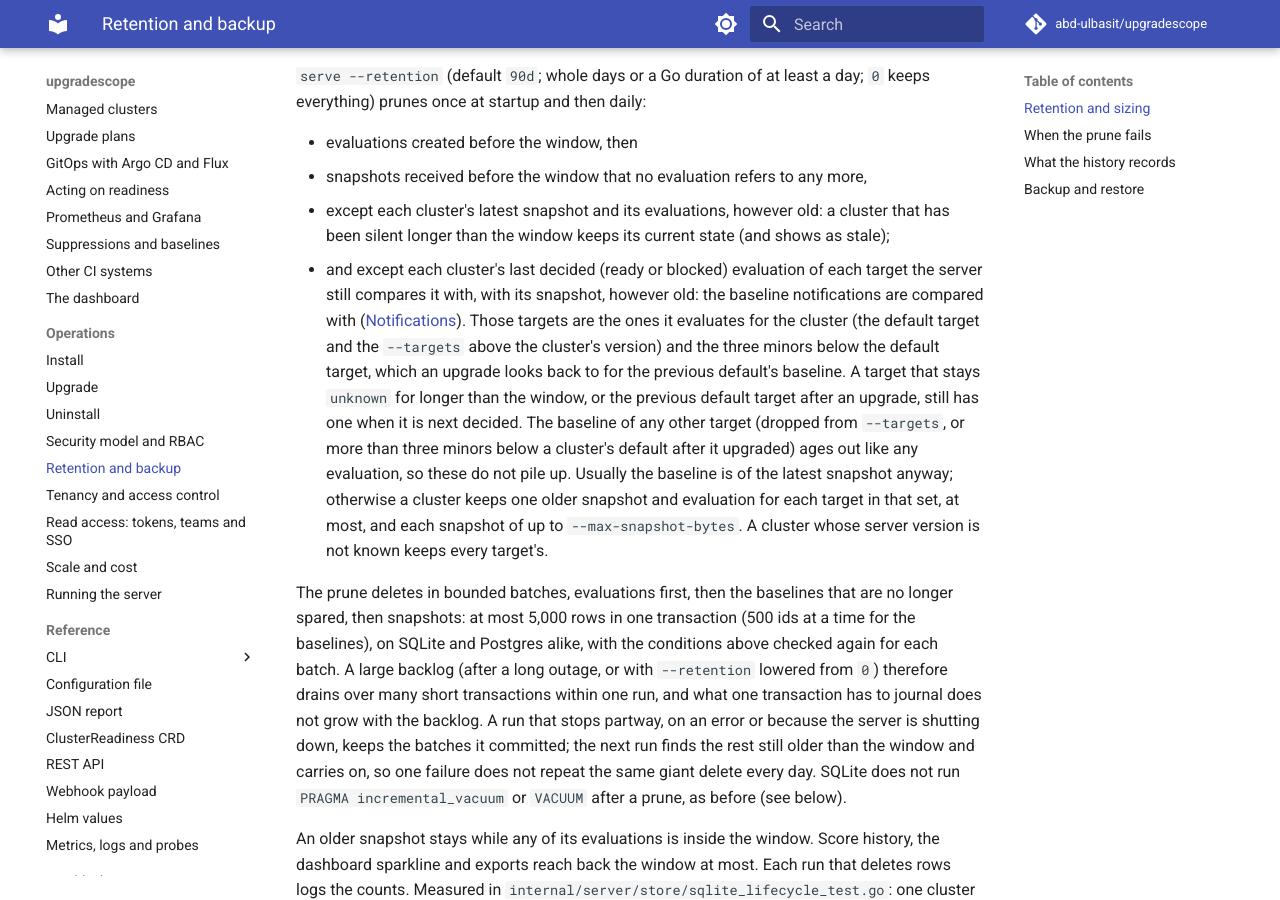
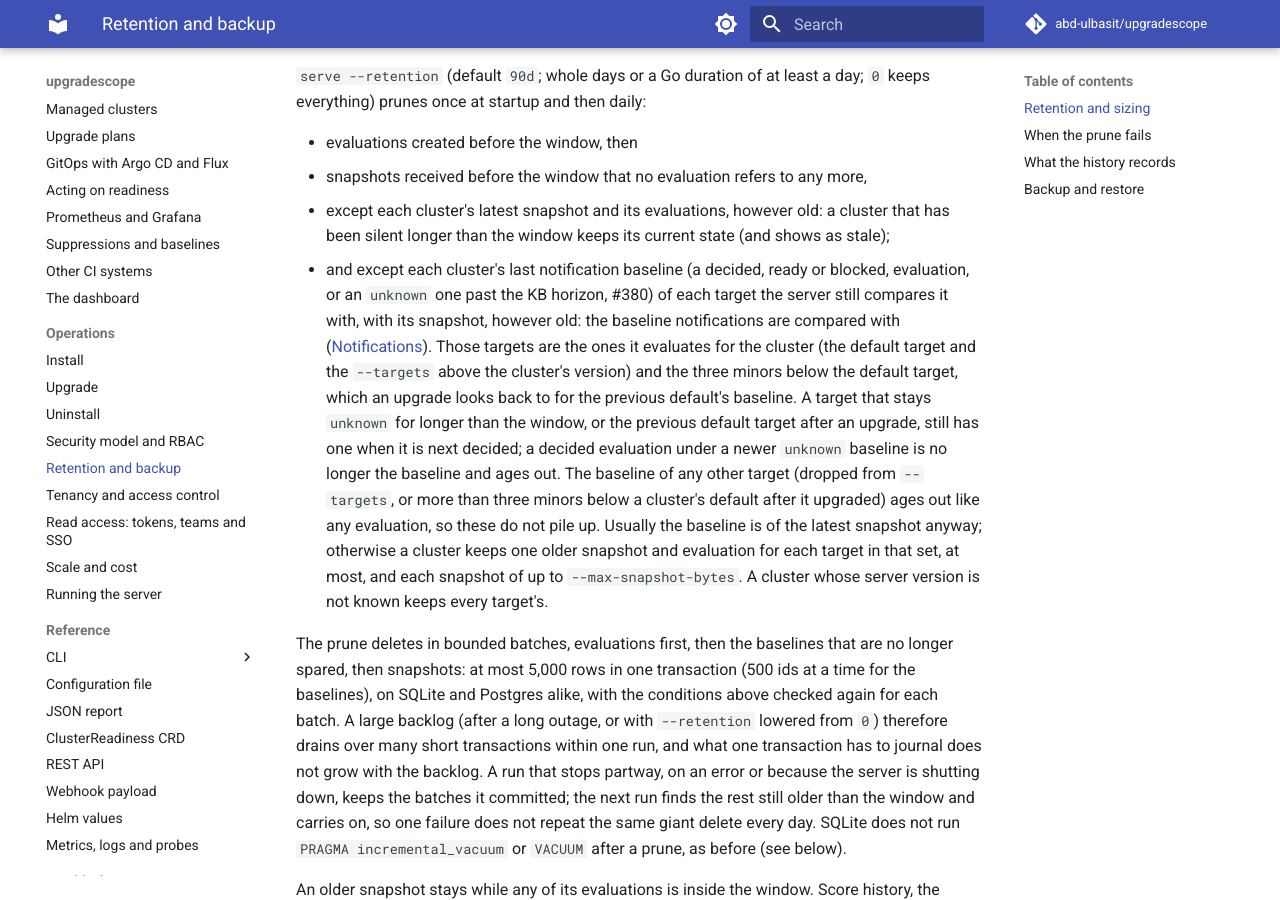
Before and after one commit to abd-ulbasit/upgradescope, an MkDocs documentation site: the page built from docs/operations/retention-and-backup.md, in a window 1280 px wide and 900 px high, scrolled down 377 px. Built offline with MkDocs 1.6.1 and Material for MkDocs 9.7.7, drawn with Linux system fonts in a browser that asks for light colours; comment, search, counter and statistics services are not loaded.

Commit message:
docs(retention): NT-06 keeps the last notification baseline, not the last decided evaluation
An unknown pass past the KB horizon is now a baseline (#380), and prune
spares the newest baseline, so a decided evaluation under it ages out.
Say so in the NT-06 row and retention-and-backup.md, and add the
PruneKeepsUnknownBaseline subtest to NT-06's proof.

Refs #380

Co-Authored-By: Claude Fable 5 <noreply@anthropic.com>

```diff
--- a/docs/operations/retention-and-backup.md
+++ b/docs/operations/retention-and-backup.md
@@ -21,7 +21,8 @@ a day; `0` keeps everything) prunes once at startup and then daily:
 - except each cluster's latest snapshot and its evaluations, however old:
   a cluster that has been silent longer than the window keeps its current
   state (and shows as stale);
-- and except each cluster's last decided (ready or blocked) evaluation of
+- and except each cluster's last notification baseline (a decided, ready
+  or blocked, evaluation, or an `unknown` one past the KB horizon, #380) of
   each target the server still compares it with, with its snapshot, however
   old: the baseline notifications are compared with
   ([Notifications](../operations.md#notifications)). Those targets are
@@ -30,7 +31,8 @@ a day; `0` keeps everything) prunes once at startup and then daily:
   default target, which an upgrade looks back to for the previous
   default's baseline. A target that stays `unknown` for longer than the
   window, or the previous default target after an upgrade, still has one
-  when it is next decided. The baseline of any other target (dropped from
+  when it is next decided; a decided evaluation under a newer `unknown`
+  baseline is no longer the baseline and ages out. The baseline of any other target (dropped from
   `--targets`, or more than three minors below a cluster's default after it
   upgraded) ages out like any evaluation, so these do not pile up. Usually
   the baseline is of the latest snapshot anyway; otherwise a cluster keeps
```
Also changed, not shown: docs/claims.md (+1 -1 lines).
